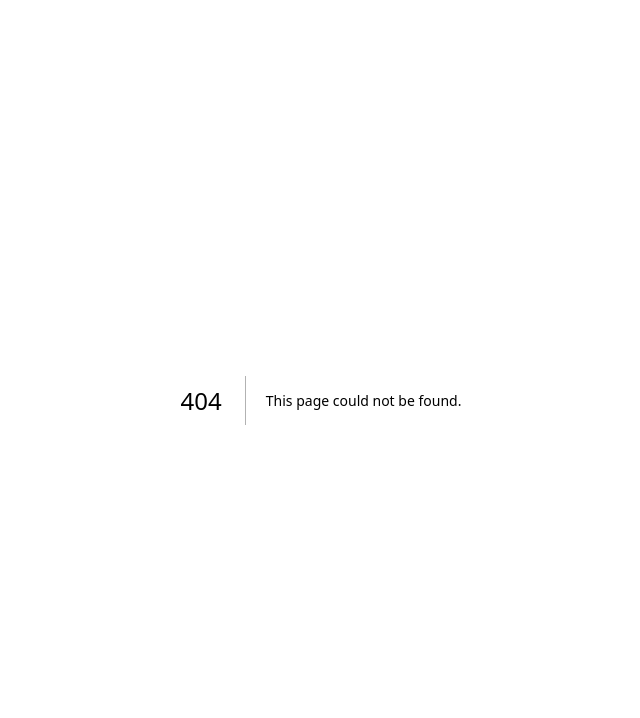
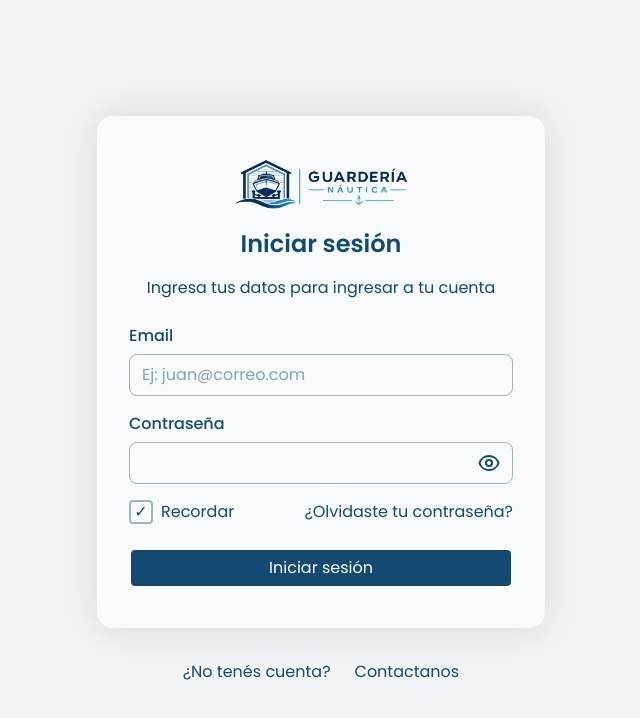
Before and after one commit to Martiks38/frontend_dsw, a Next.js app: page /iniciar-sesion in a window 1280 px wide. Before the commit this address had no page. Shown: the top 718 px of the page, without its empty margins (319-959 px from the left). Built offline with nearby package versions, Linux system fonts and the light colour scheme.

Commit message:
feat(page): implement Sign In page

```diff
--- /dev/null
+++ b/src/app/(auth)/iniciar-sesion/page.tsx
@@ -0,0 +1,9 @@
+import SignInForm from '@/components/layout/SignInForm/SignInForm';
+
+export default function SignInRoute() {
+  return (
+    <div className="xs:p-6 flex min-h-screen flex-col items-center justify-center bg-gray-100">
+      <SignInForm />
+    </div>
+  );
+}
```
